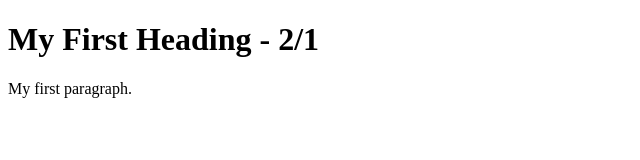
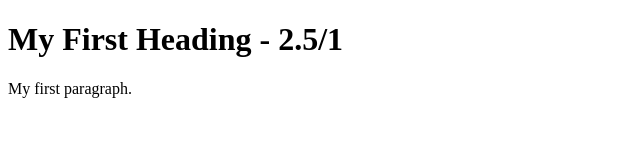
Before and after one commit to LearningDevops095/testapp, a plain HTML site: page testapp/index.html in a window 1280 px wide. Shown: the full height of the page, 0-640 px from the left. Drawn offline with Linux system fonts and the light colour scheme.

Commit message:
new commit

```diff
--- a/testapp/index.html
+++ b/testapp/index.html
@@ -2,7 +2,7 @@
 <html>
 <body>
 
-<h1>My First Heading - 2/1</h1>
+<h1>My First Heading - 2.5/1</h1>
 <p>My first paragraph.</p>
 
 </body>
```
